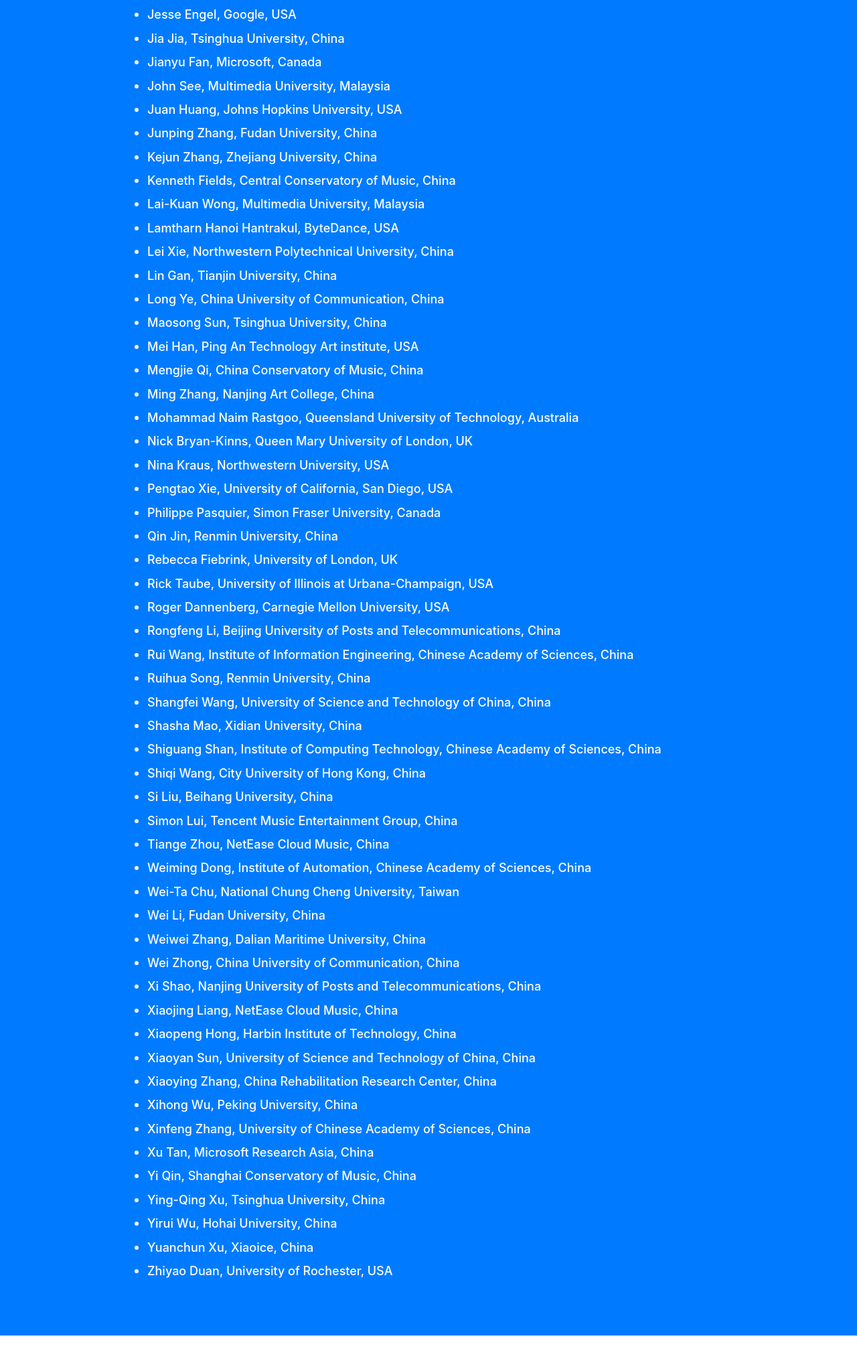
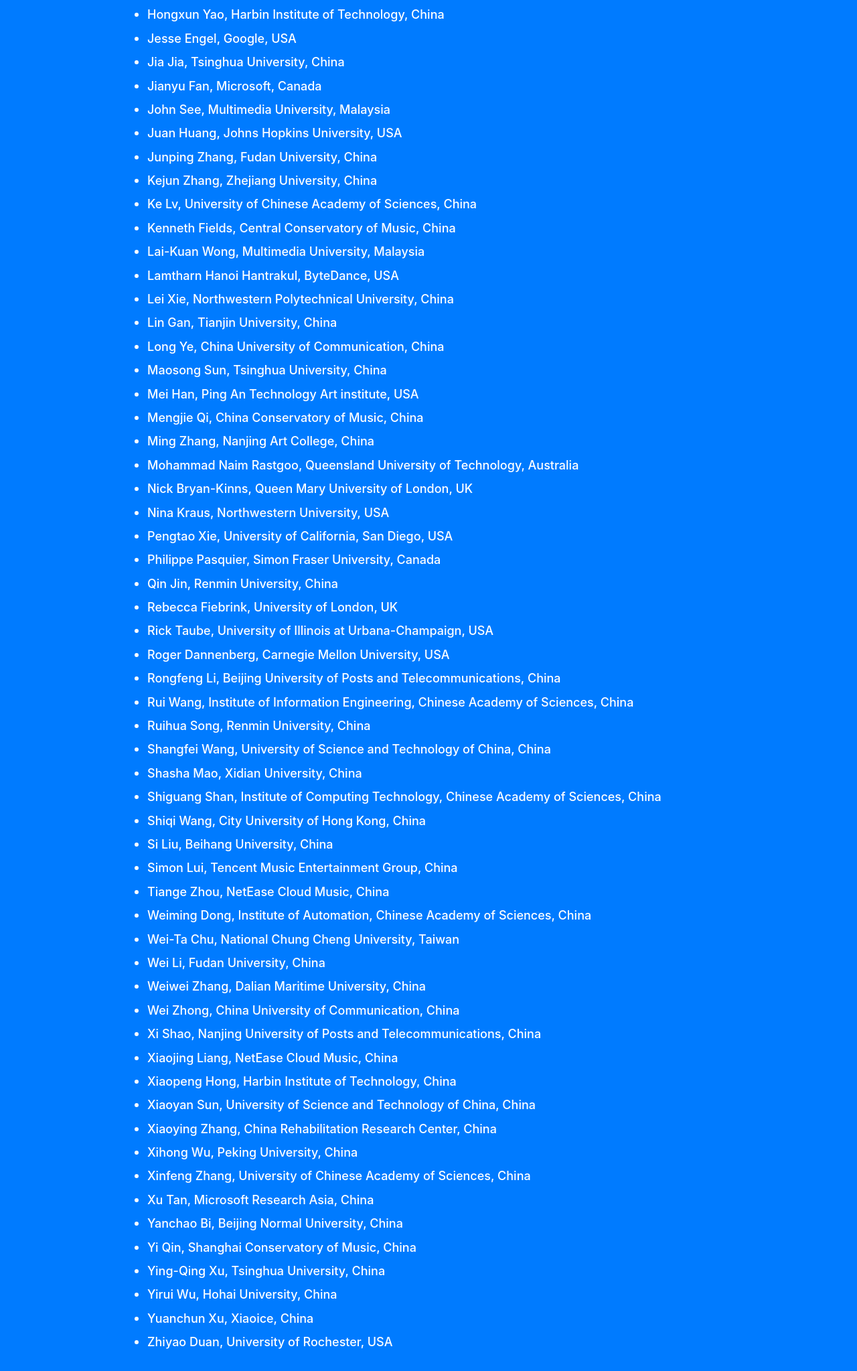
Before and after one commit to AIArt2022/aiart2022.github.io, a website with bundled scripts: page index.html in a window 1280 px wide. Shown: the part 2973-5020 px from the top of the page at 67% size. Built offline with nearby package versions, Linux system fonts and the light colour scheme.

Commit message:
add committee

```diff
--- a/index.html
+++ b/index.html
@@ -291,6 +291,11 @@
               </li>
               <li style="color: white;">
                 <div class="text-faded" style="text-align: left;color: white;font-size: 18px;line-height: 1.8">
+                  Hongxun Yao, Harbin Institute of Technology, China
+                </div>
+              </li>
+              <li style="color: white;">
+                <div class="text-faded" style="text-align: left;color: white;font-size: 18px;line-height: 1.8">
                   Jesse Engel, Google, USA
                 </div>
               </li>
@@ -322,6 +327,11 @@
               <li style="color: white;">
                 <div class="text-faded" style="text-align: left;color: white;font-size: 18px;line-height: 1.8">
                   Kejun Zhang, Zhejiang University, China
+                </div>
+              </li>
+              <li style="color: white;">
+                <div class="text-faded" style="text-align: left;color: white;font-size: 18px;line-height: 1.8">
+                  Ke Lv, University of Chinese Academy of Sciences, China
                 </div>
               </li>
               <li style="color: white;">
@@ -530,6 +540,11 @@
                   </div>
               </li>
               <li style="color: white;">
+                <div class="text-faded" style="text-align: left;color: white;font-size: 18px;line-height: 1.8">
+                  Yanchao Bi, Beijing Normal University, China
+                </div>
+            </li>
+              <li style="color: white;">
                   <div class="text-faded" style="text-align: left;color: white;font-size: 18px;line-height: 1.8">
                       Yi Qin, Shanghai Conservatory of Music, China
                   </div>
```
Also changed, not shown: _site/feed.xml, _site/index.html.
